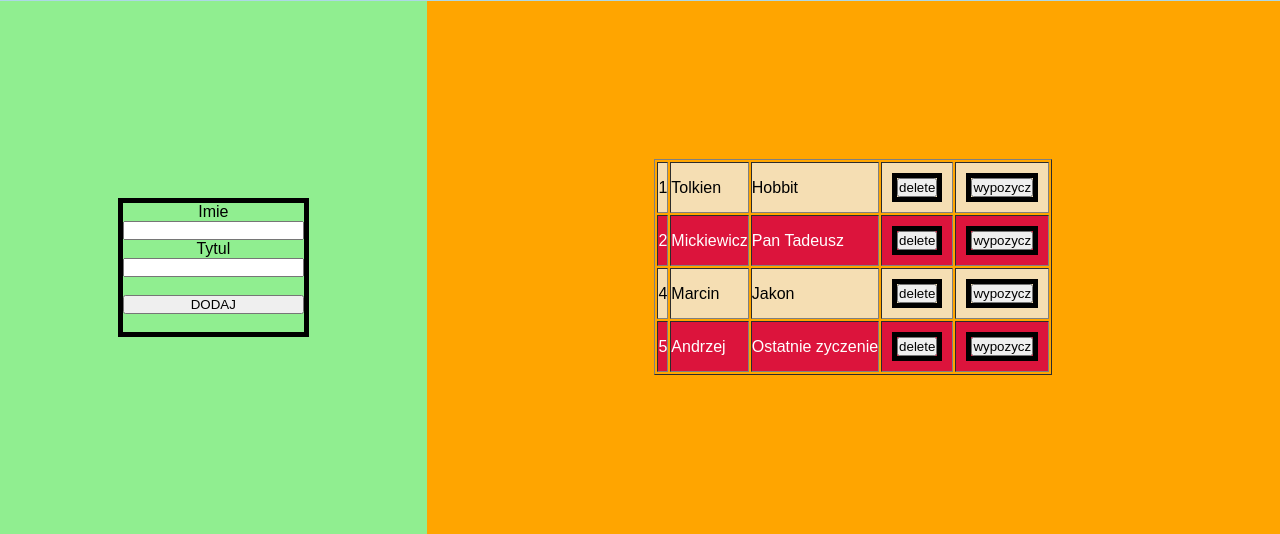
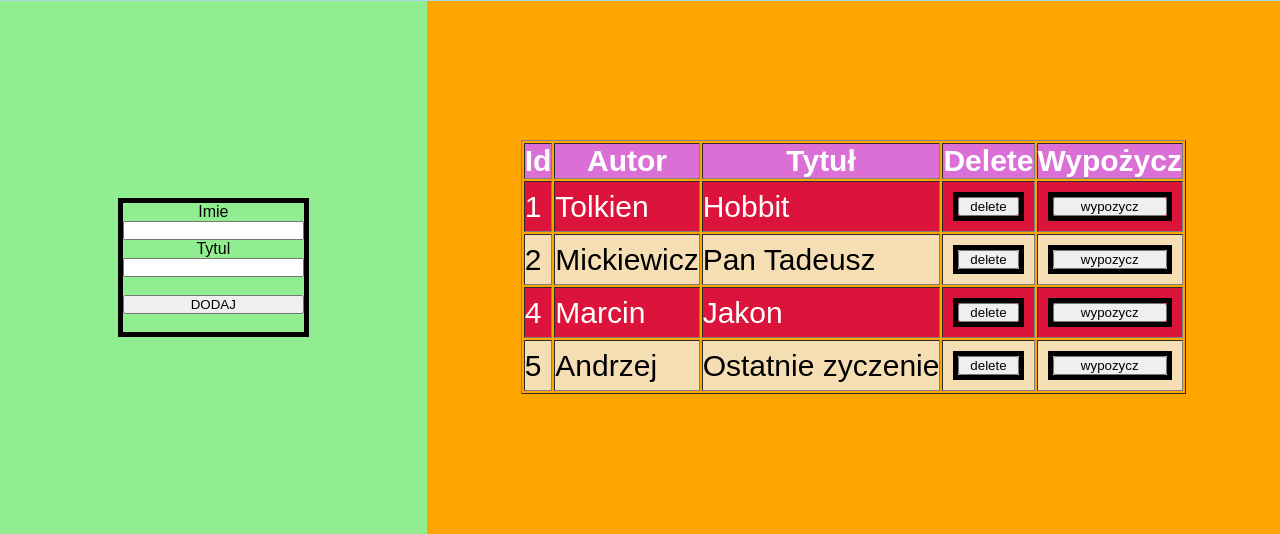
Before and after one commit to 3ti-2020/crud-wiele-do-wielu-michal-wojtacha, a PHP site: page /logowanie.php in a window 1280 px wide. Shown: the part 266-800 px from the top of the page. Run offline with PHP 8.4, Linux system fonts and the light colour scheme; the visitor is signed in with stand-in values (Sample User, id 1); data comes from the database, SQL or seed files in the repository; data that the repository does not hold is empty.

Commit message:
Poprawa styli tabelki

```diff
--- a/index.php
+++ b/index.php
@@ -34,6 +34,9 @@
     $conn = new mysqli("remotemysql.com", "iLlI4Mu3Ym", "cjbNgHQp2x", "iLlI4Mu3Ym");
     $result = $conn -> query("select `iLlI4Mu3Ym`.`lib_autor_tytul`.`id_autor_tytul` AS `id_autor_tytul`,`iLlI4Mu3Ym`.`lib_autor`.`imie` AS `imie`,`iLlI4Mu3Ym`.`lib_tytul`.`tytul` AS `tytul` from `iLlI4Mu3Ym`.`lib_tytul` join `iLlI4Mu3Ym`.`lib_autor_tytul` join `iLlI4Mu3Ym`.`lib_autor` where `iLlI4Mu3Ym`.`lib_autor_tytul`.`id_autor` = `iLlI4Mu3Ym`.`lib_autor`.`id_autor` and `iLlI4Mu3Ym`.`lib_autor_tytul`.`id_tytul` = `iLlI4Mu3Ym`.`lib_tytul`.`id_tytul`");
     echo("<table border='1'>");
+    echo("<th>Id</th>");
+    echo("<th>Autor</th>");
+    echo("<th>Tytuł</th>");
     while($row = $result -> fetch_assoc()){
         echo("<tr class='myrow'>");
         echo("<td>".$row['id_autor_tytul']."</td>"."<td>".$row['imie']."</td>"."<td>".$row['tytul']."</td>");
--- a/logowanie.php
+++ b/logowanie.php
@@ -32,7 +32,12 @@
     <?php
     $conn = new mysqli("remotemysql.com", "iLlI4Mu3Ym", "cjbNgHQp2x", "iLlI4Mu3Ym");
     $result = $conn -> query("select `iLlI4Mu3Ym`.`lib_autor_tytul`.`id_autor_tytul` AS `id_autor_tytul`,`iLlI4Mu3Ym`.`lib_autor`.`imie` AS `imie`,`iLlI4Mu3Ym`.`lib_tytul`.`tytul` AS `tytul` from `iLlI4Mu3Ym`.`lib_tytul` join `iLlI4Mu3Ym`.`lib_autor_tytul` join `iLlI4Mu3Ym`.`lib_autor` where `iLlI4Mu3Ym`.`lib_autor_tytul`.`id_autor` = `iLlI4Mu3Ym`.`lib_autor`.`id_autor` and `iLlI4Mu3Ym`.`lib_autor_tytul`.`id_tytul` = `iLlI4Mu3Ym`.`lib_tytul`.`id_tytul`");
-    echo("<table border='1'>");
+    echo("<table class='tabelka' border='1'>");
+    echo("<th>Id</th>");
+    echo("<th>Autor</th>");
+    echo("<th>Tytuł</th>");
+    echo("<th>Delete</th>");
+    echo("<th>Wypożycz</th>");
     while($row = $result -> fetch_assoc()){
         echo("<tr class='myrow'>");
         echo("<td>".$row['id_autor_tytul']."</td>"."<td>".$row['imie']."</td>"."<td>".$row['tytul']."</td>"."<td>
--- a/style.css
+++ b/style.css
@@ -99,9 +99,15 @@ p{
     margin: 5px;
 
 }
+th{
+    background: orchid;
+    color: white;
+    font-size: 30px;
+}
 .myrow{
     background: crimson;
     color: white;
+    font-size: 30px;
 }
 .myrow:nth-child(odd){
     background: wheat;
```
